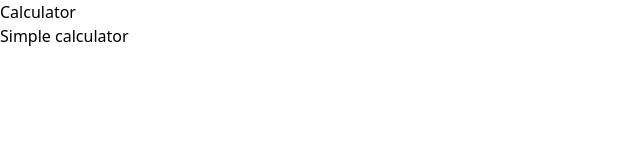
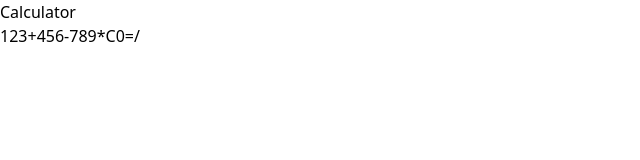
Before and after one commit to pwojcieszuk/calculator, a Next.js app: page / in a window 1280 px wide. Shown: the top 160 px of the page, without its empty margins (0-640 px from the left). Built offline with nearby package versions, Linux system fonts and the light colour scheme.

Commit message:
Basic calculator component

```diff
--- a/src/app/page.tsx
+++ b/src/app/page.tsx
@@ -1,8 +1,9 @@
+import Calculator from "@/components/Calculator";
+
 export default function Home() {
   return (
     <div>
-      <h1>Calculator</h1>
-      <p>Simple calculator</p>
+      <Calculator />
     </div>
   );
 }
--- /dev/null
+++ b/src/components/Calculator.tsx
@@ -0,0 +1,58 @@
+"use client";
+import { useState } from "react";
+
+const Calculator = () => {
+  const [input, setInput] = useState("");
+  const [error, setError] = useState("");
+
+  const buttons = ["1", "2", "3", "+", "4", "5", "6", "-", "7", "8", "9", "*", "C", "0", "=", "/"];
+
+  const handleButtonClick = (value: string) => {
+    if (value === "C") {
+      setInput("");
+      setError("");
+    } else if (value === "=") {
+      calculateResult();
+    } else {
+      setInput(input + value);
+    }
+  };
+
+  const validateInput = (expression: string) => {
+    // Simple validation rule: Only numbers and +, -, *, / are allowed
+    const isValid = /^[\d+\-*/ ()]+$/.test(expression);
+    return isValid;
+  };
+
+  const calculateResult = async () => {
+    if (!validateInput(input)) {
+      setError("Invalid input");
+      return;
+    }
+
+    try {
+      const response = await Promise.resolve({ data: { result: 42 } }); // TODO: Replace with actual calculation
+      setInput(response.data.result.toString());
+    } catch (error) {
+      console.error("Error in calculation:", error);
+      setError("Error in calculation");
+    }
+  };
+
+  return (
+    <div>
+      <h1>Calculator</h1>
+      <div>
+        {buttons.map((button, idx) => (
+          <button key={idx} onClick={() => handleButtonClick(button)}>
+            {button}
+          </button>
+        ))}
+      </div>
+      <input type="text" value={input} onChange={(e) => setInput(e.target.value)} />
+      {error && <p style={{ color: "red" }}>{error}</p>}
+    </div>
+  );
+};
+
+export default Calculator;
```
